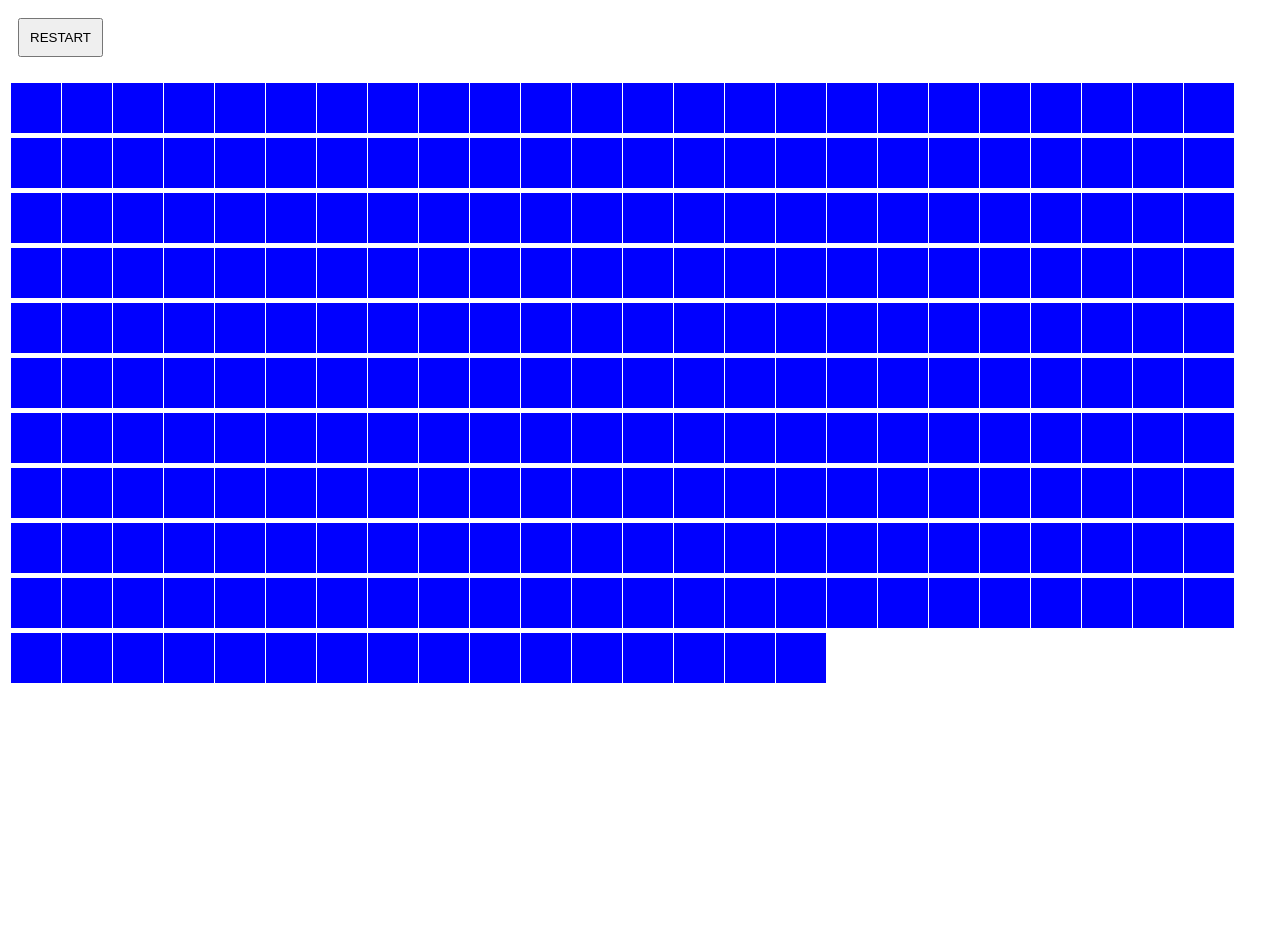
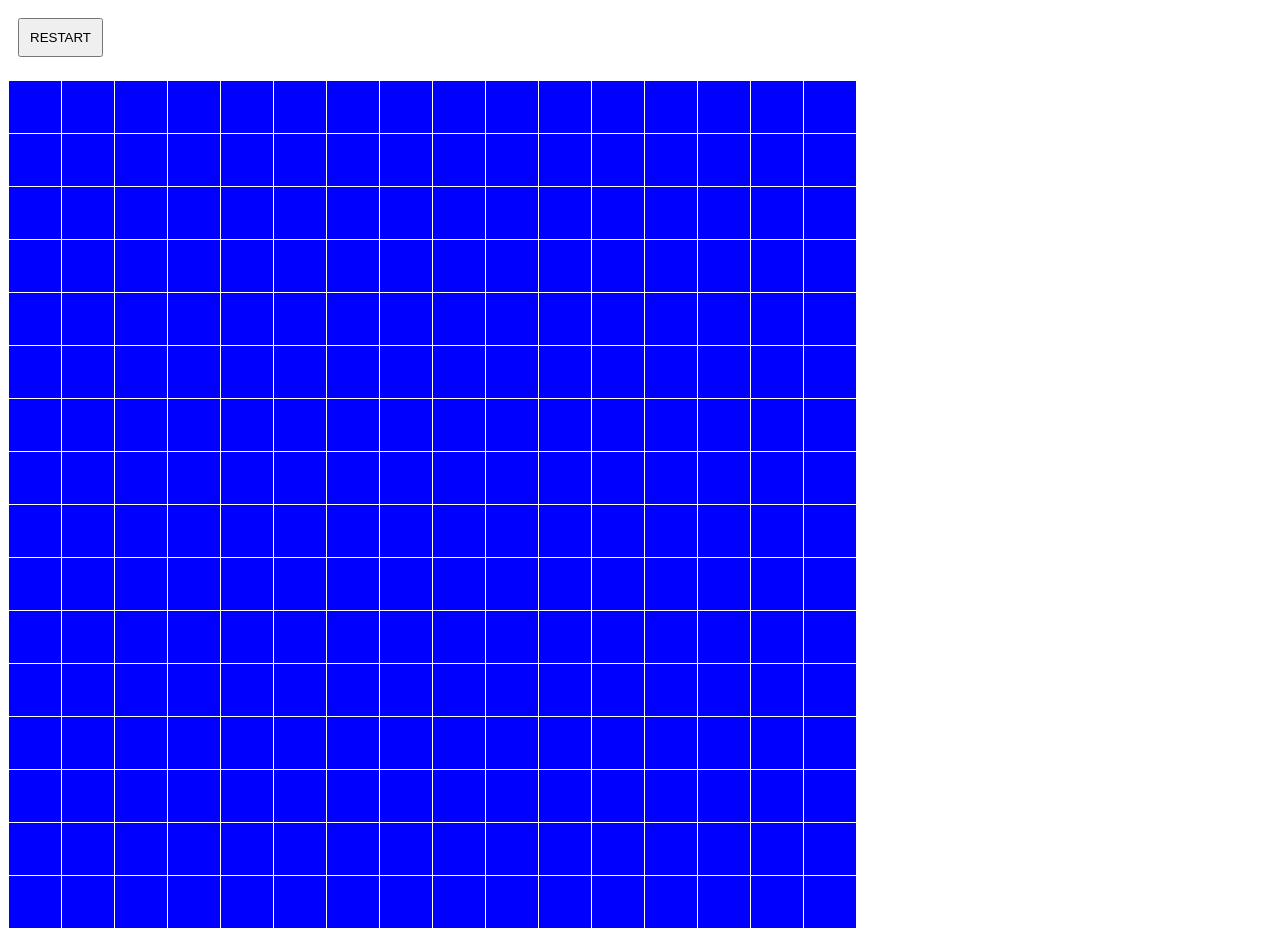
Before and after one commit to Justin859/Grid, a plain HTML site: page index.html in a window 1280 px wide. Before the commit the page ends 800 px from the top, so only its background shows below. Drawn offline with Linux system fonts and the light colour scheme.

Commit message:
files updated

```diff
--- a/grid.css
+++ b/grid.css
@@ -1,4 +1,8 @@
-div {
+table {
+  border-collapse: collapse;
+}
+
+td {
   width: 50px;
   height: 50px;
   background-color: blue;
--- a/grid.js
+++ b/grid.js
@@ -1,19 +1,16 @@
-function grid(){
-  $('tr').append('<div></div>')
-};
 
+$(document).ready(function(){
+  for(var i = 0; i < 16; i++){
+  $('#createTable').append('<table>' + '<tr>' + '</tr>' + '</table>');
+    }
+    for(var j = 0; j < 16; j++){
+      $('tr').append('<td></td>');
+    }
+});
 
 
 $(document).ready(function(){
-  for(var i = 0; i < 16; i++){
-    for(var j = 0; j < 16; j++){
-      grid();
-    }
-  }
-});
-
-$(document).ready(function(){
-  $('div').hover(function(){
+  $('td').hover(function(){
     $(this).css('background-color', 'green');
   });
 });
--- a/index.html
+++ b/index.html
@@ -11,12 +11,11 @@
   <body>
 
     <button onclick="restart()">RESTART</button><br /><br /><br /><br />
+<div id="wrapper">
+  <div id="createTable">
 
-    <table>
-    	<tr>
-    	</tr>
-    </table>
-
+  </div>
+</div>
   </body>
 
 </html>
```
